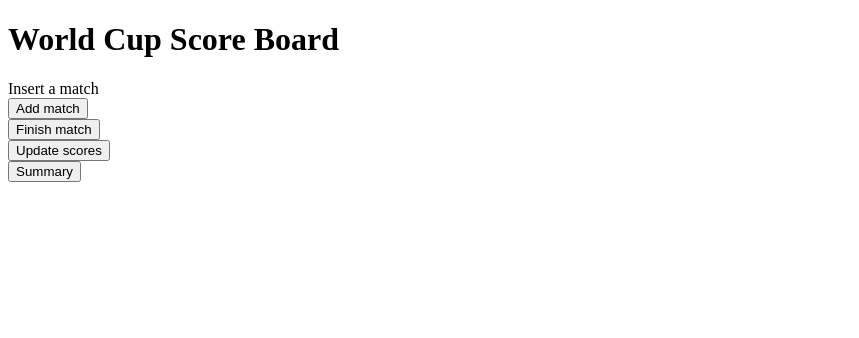
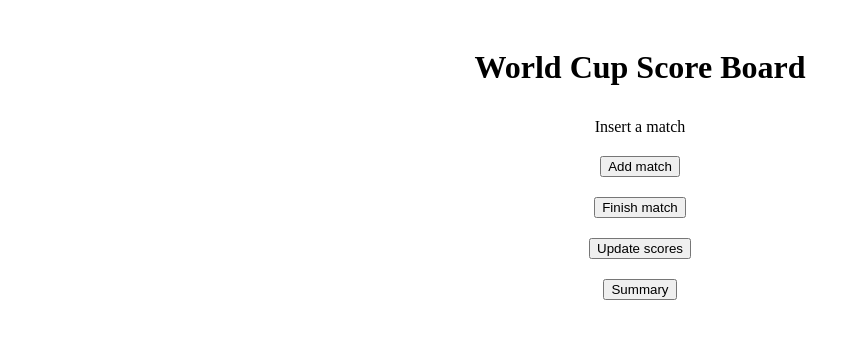
Before and after one commit to fichi-5/World-Cup-Score-Board, a React (Create React App) app: page / in a window 1280 px wide. Shown: the top 338 px of the page, without its empty margins (0-859 px from the left). Built offline with nearby package versions, Linux system fonts and the light colour scheme.

Commit message:
Little Change to the CSS
I add this lines to view easier the menu of the app

```diff
--- a/src/css/App.css
+++ b/src/css/App.css
@@ -1,38 +1,10 @@
-.App {
+div{
+	padding: 10px 0;
+}
+
+.wrapper_div{
+  position: relative;
+  width: 100%;
+  height: 100%;
   text-align: center;
 }
-
-.App-logo {
-  height: 40vmin;
-  pointer-events: none;
-}
-
-@media (prefers-reduced-motion: no-preference) {
-  .App-logo {
-    animation: App-logo-spin infinite 20s linear;
-  }
-}
-
-.App-header {
-  background-color: #282c34;
-  min-height: 100vh;
-  display: flex;
-  flex-direction: column;
-  align-items: center;
-  justify-content: center;
-  font-size: calc(10px + 2vmin);
-  color: white;
-}
-
-.App-link {
-  color: #61dafb;
-}
-
-@keyframes App-logo-spin {
-  from {
-    transform: rotate(0deg);
-  }
-  to {
-    transform: rotate(360deg);
-  }
-}
```
